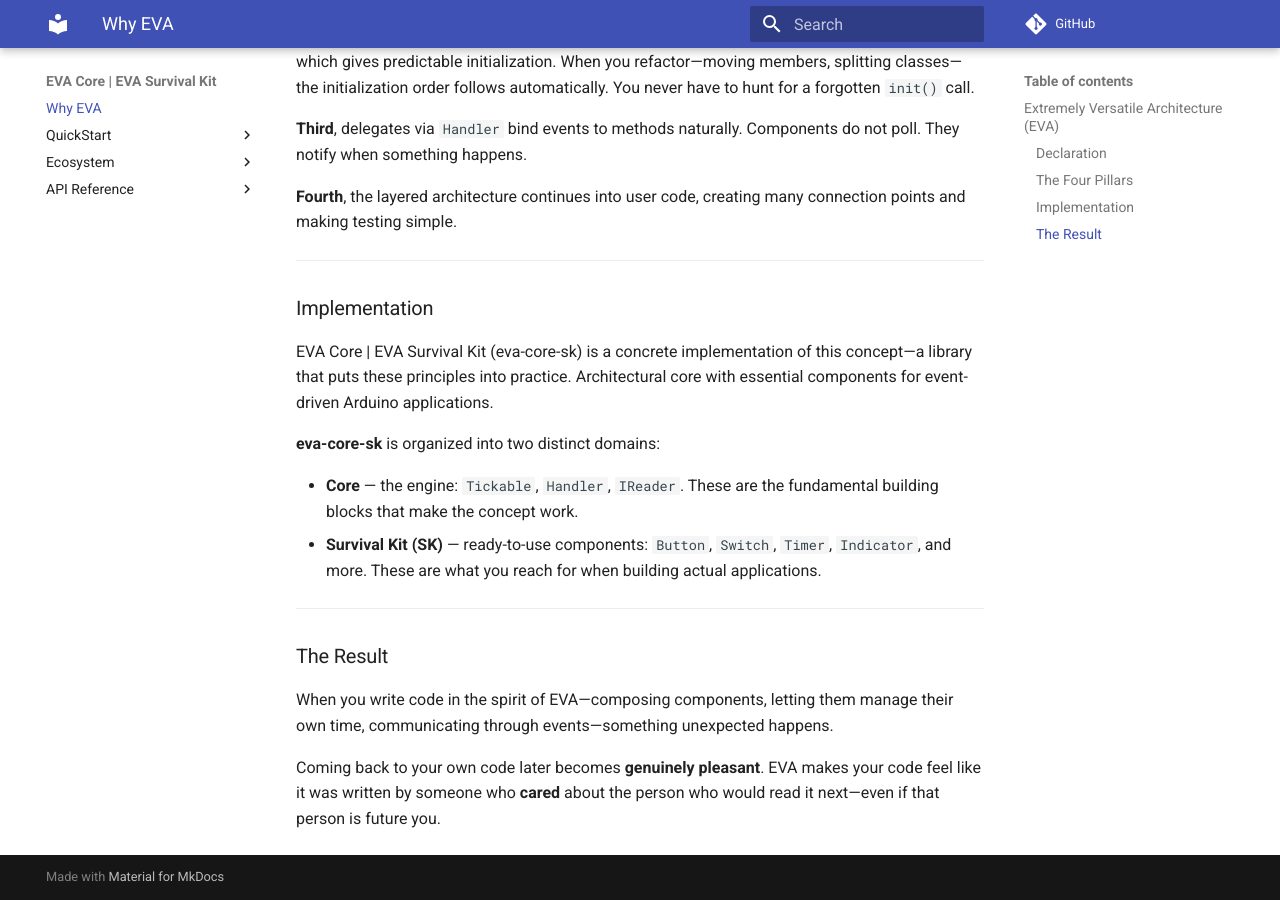
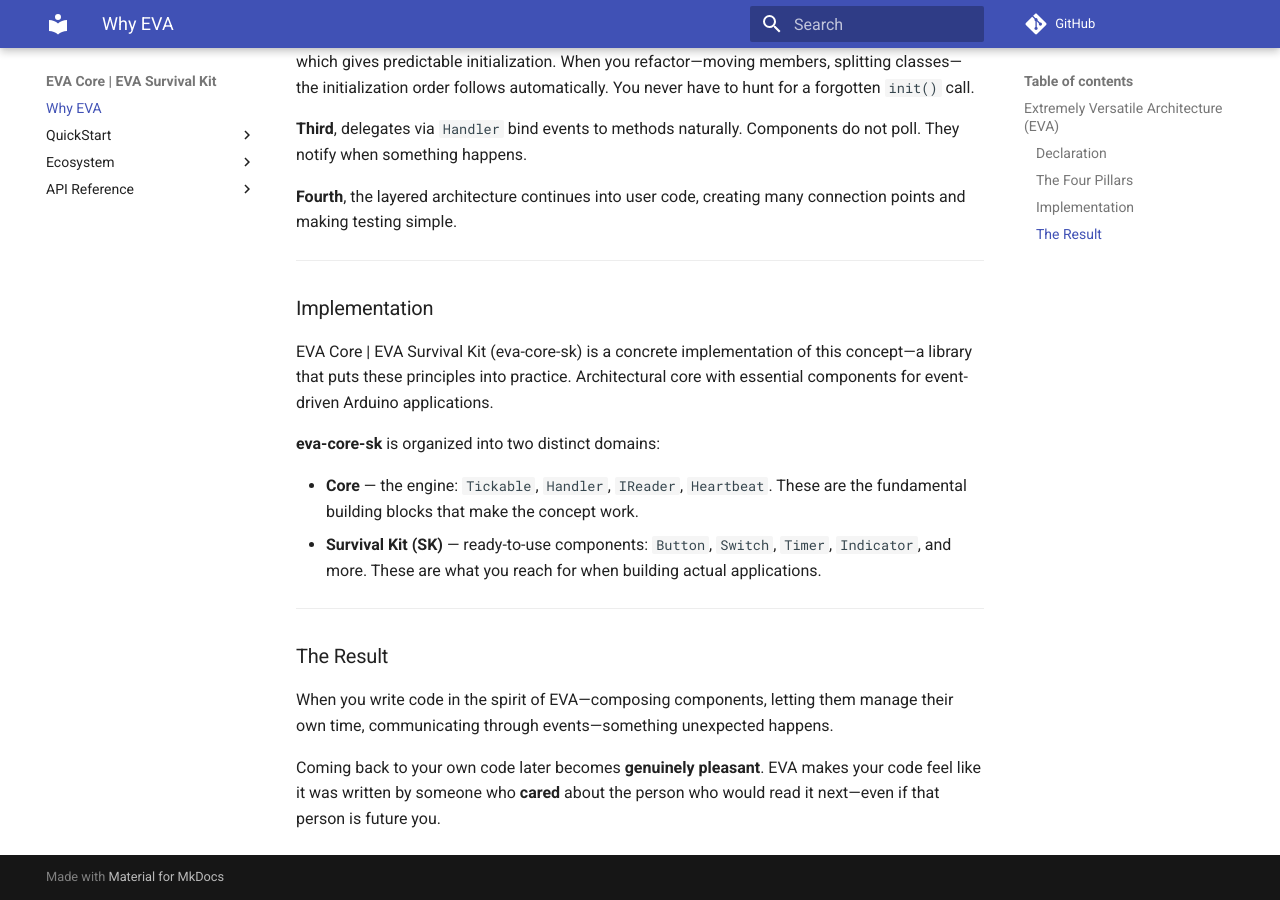
Before and after one commit to agusevtec/eva-core-sk, an MkDocs documentation site: the page built from docs-md/index.md, in a window 1280 px wide and 900 px high, scrolled down 669 px. Built offline with MkDocs 1.6.1 and Material for MkDocs 9.7.7, drawn with Linux system fonts in a browser that asks for light colours; comment, search, counter and statistics services are not loaded.

```diff
--- a/docs-md/index.md
+++ b/docs-md/index.md
@@ -31,7 +31,7 @@ EVA Core | EVA Survival Kit (eva-core-sk) is a concrete implementation of this c
 
 **eva-core-sk** is organized into two distinct domains:
 
-- **Core** — the engine: `Tickable`, `Handler`, `IReader`. These are the fundamental building blocks that make the concept work.
+- **Core** — the engine: `Tickable`, `Handler`, `IReader`, `Heartbeat`. These are the fundamental building blocks that make the concept work.
 - **Survival Kit (SK)** — ready-to-use components: `Button`, `Switch`, `Timer`, `Indicator`, and more. These are what you reach for when building actual applications.
 
 ---
--- a/keywords.txt
+++ b/keywords.txt
@@ -9,6 +9,7 @@ IReader	KEYWORD1
 IReaderAdapter	KEYWORD1
 DelayTimer	KEYWORD1
 RepeatTimer	KEYWORD1
+Heartbeat 	KEYWORD1
 
 #######################################
 # Switch & Button Classes
```
Also changed, not shown: other parts of keywords.txt (+1 -0 lines), README.md (+1 -0 lines), 2 other files.
